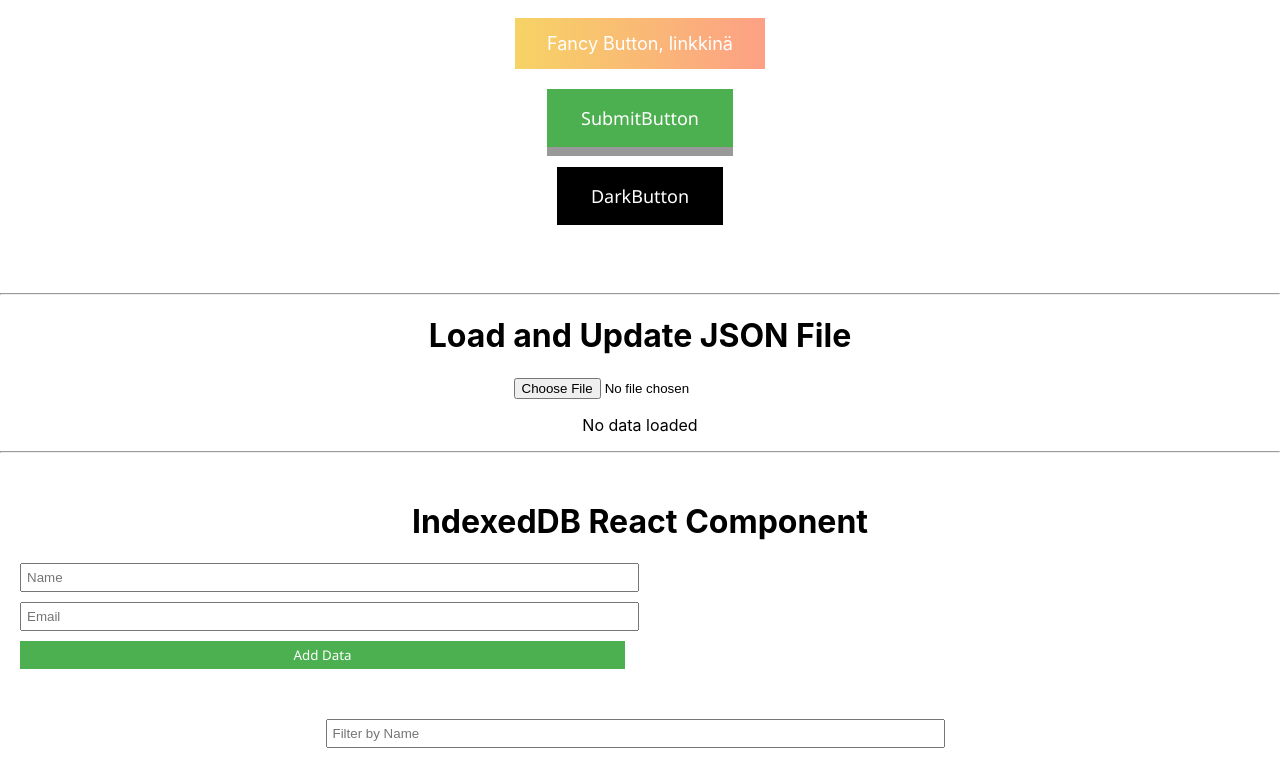
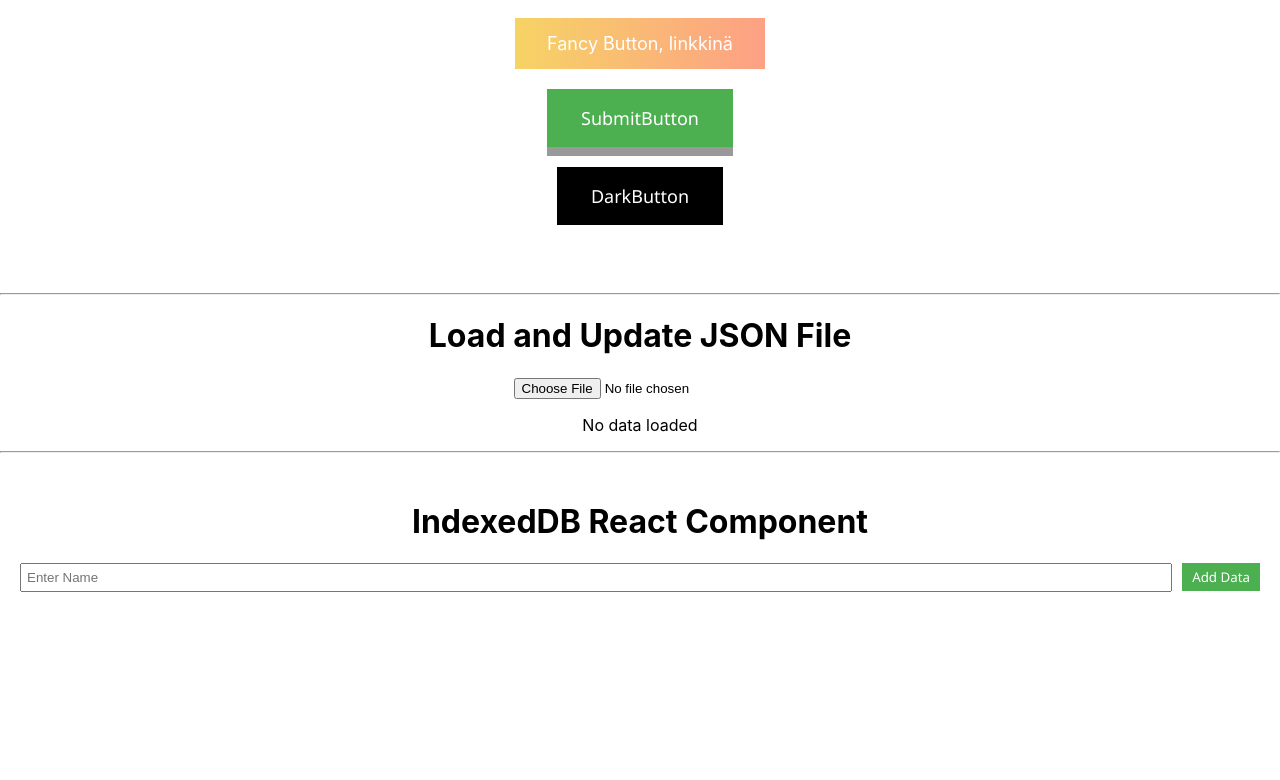
Before and after one commit to SeijaLauronen/PWAReactApp1, a React (Create React App) app: page / in a window 1280 px wide. Shown: the part 230-1010 px from the top of the page. After the commit the page ends 858 px from the top, so only its background shows below. Built offline with nearby package versions, Linux system fonts and the light colour scheme.

Commit message:
Filtteri on nimikentässä, sposti editoidessa.

```diff
--- a/src/components/DBHandling.js
+++ b/src/components/DBHandling.js
@@ -6,27 +6,24 @@ const Container = styled.div`
 `;
 
 const Form = styled.div`
-  margin-bottom: 20px;
   display: flex;
-  flex-wrap: wrap;
+  justify-content: space-between;
+  align-items: center;
 `;
+
 
 const Input = styled.input`
   margin-right: 10px;
-  margin-bottom: 10px;
   padding: 5px;
-  width: calc(50% - 15px);
+  flex: 1;
 `;
 
 const Button = styled.button`
-  margin-right: 10px;
-  margin-bottom: 10px;
   padding: 5px 10px;
   background-color: #4CAF50;
   color: white;
   border: none;
   cursor: pointer;
-  width: calc(50% - 15px);
 `;
 
 const DataList = styled.ul`
@@ -75,7 +72,6 @@ const EditInput = styled.input`
 
 const EditButton = styled.button`
   margin-right: 10px;
-  margin-bottom: 10px;
   padding: 5px 10px;
   background-color: #2196F3;
   color: white;
@@ -85,7 +81,6 @@ const EditButton = styled.button`
 
 const CancelButton = styled.button`
   margin-right: 10px;
-  margin-bottom: 10px;
   padding: 5px 10px;
   background-color: #f44336;
   color: white;
@@ -94,7 +89,6 @@ const CancelButton = styled.button`
 `;
 
 const DeleteButton = styled.button`
-  margin-bottom: 10px;
   padding: 5px 10px;
   background-color: #f44336;
   color: white;
@@ -111,7 +105,6 @@ const IndexedDBComponent = () => {
     email: ''
   });
   const [isEditing, setIsEditing] = useState(false);
-  const [filterName, setFilterName] = useState('');
 
   useEffect(() => {
     const request = indexedDB.open('MyDatabase', 1);
@@ -222,9 +215,18 @@ const IndexedDBComponent = () => {
     };
   };
 
-  const filteredData = data.filter(item =>
-    item.name.toLowerCase().includes(filterName.toLowerCase())
+  /*
+  const filteredDataXYZ = data.filter(item =>
+    item.name.toLowerCase().includes(editFormData.name.toLowerCase())
   );
+ */
+  const filteredData = data.filter(item => {
+    const isIncluded = item.name.toLowerCase().includes(editFormData.name.toLowerCase());
+    console.log(`Item ${item.id} (${item.name}): ${isIncluded ? 'included' : 'excluded'}`);
+    return isIncluded;
+});
+
+
 
   return (
     <Container>
@@ -232,21 +234,12 @@ const IndexedDBComponent = () => {
       <Form>
         <Input
           type="text"
-          placeholder="Name"
+          placeholder="Enter Name"
           value={editFormData.name}
           onChange={handleInputChange}
           name="name"
         />
-        <Input
-          type="email"
-          placeholder="Email"
-          value={editFormData.email}
-          onChange={handleInputChange}
-          name="email"
-        />
-        {!isEditing ? (
-          <Button onClick={addData}>Add Data</Button>
-        ) : null}
+        <Button onClick={addData}>Add Data</Button>
       </Form>
       {isEditing && (
         <EditFormContainer>
@@ -271,13 +264,6 @@ const IndexedDBComponent = () => {
           </EditForm>
         </EditFormContainer>
       )}
-      <Input
-        type="text"
-        placeholder="Filter by Name"
-        value={filterName}
-        onChange={(e) => setFilterName(e.target.value)}
-        style={{ marginTop: '20px' }}
-      />
       <DataList>
         {filteredData.map((item) => (
           <DataItem key={item.id}>
```
